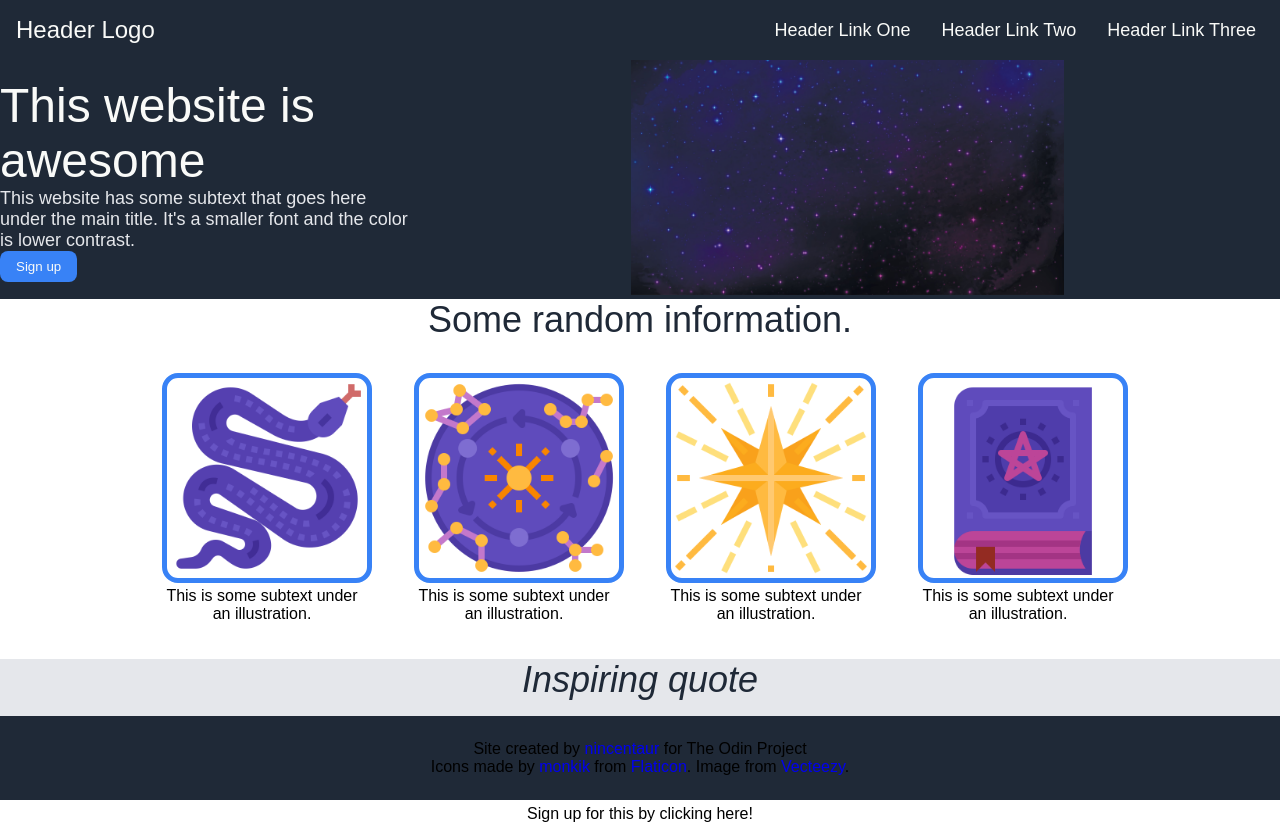
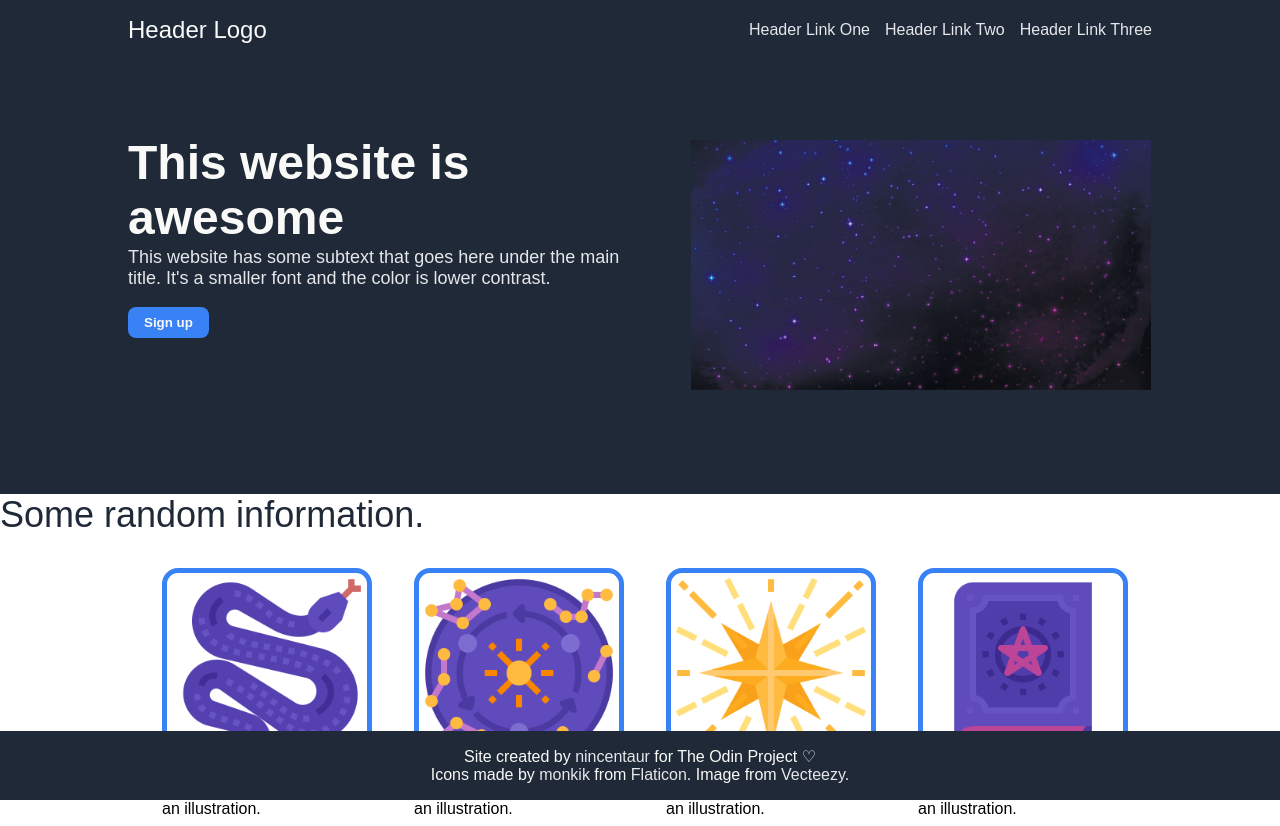
Before and after one commit to nincentaur/landing-page, a plain HTML site: page index.html in a window 1280 px wide. Shown: the top 826 px of the page. Drawn offline with Linux system fonts and the light colour scheme.

Commit message:
Focus on hero alignment and general page margins

```diff
--- a/index.html
+++ b/index.html
@@ -11,21 +11,21 @@
 
 <div class="header">
   <div class="logo">Header Logo</div>
-    <div class="right-links">
       <ul>
-        <li><a class="top-link" href="#">Header Link One</a></li>
-        <li><a class="top-link" href="#">Header Link Two</a></li>
-        <li><a class="top-link" href="#">Header Link Three</a></li>
+        <li><a href="#">Header Link One</a></li>
+        <li><a href="#">Header Link Two</a></li>
+        <li><a href="#">Header Link Three</a></li>
       </ul>
     </div>
 </div>
 
 <div class="hero">
   <div class="hero-left">
-    <div class="hero-main"> This website is awesome</div>
-    <div class="hero-secondary">This website has some subtext that goes here under the main title. It's a smaller font and the color is lower contrast.</div>
+    <h1 class="hero-main"> This website is awesome</h1>
+    <p class="hero-secondary">This website has some subtext that goes here under the main title. It's a smaller font and the color is lower contrast.</p>
     <button>Sign up</button>
   </div>
+
   <div class="hero-right">
     <img class="main-img" src="./images/main-img.jpg" alt="purple starry sky">
   </div>
@@ -63,7 +63,7 @@
 </div>
 
 <div class="footer">
-  <div>Site created by <a href="https://github.com/nincentaur">nincentaur</a> for The Odin Project</div>
+  <div>Site created by <a href="https://github.com/nincentaur">nincentaur</a> for The Odin Project ♡</div>
   <div>Icons made by <a href="https://www.flaticon.com/authors/monkik">monkik</a> from <a class="footer-link" href="https://www.flaticon.com/">Flaticon</a>. Image from <a href="https://www.vecteezy.com/free-vector/cosmos">Vecteezy</a>.</div>
 
 </body>
--- a/style.css
+++ b/style.css
@@ -1,23 +1,20 @@
-* {
+body {
   font-family: Arial, Helvetica, sans-serif;
-}
-
-body {
-  text-align: center;
   margin: 0;
-  padding: 0;
-  border: 0px;
 }
 
 .header, .hero, .footer {
   background-color: #1f2937;
+}
+
+.header {
   display: flex;
   justify-content: space-between;
   align-items: center;
-}
-
-.header, .footer {
-  padding: 16px;
+  padding-left: 10%;
+  padding-right: 10%;
+  padding-top: 16px;
+  padding-bottom: 16px;
 }
 
 .logo {
@@ -35,26 +32,40 @@ ul {
 
 a {
   text-decoration: none;
+  color: #e5e7eb;
 }
 
-a.top-link {
-  padding: 8px;
-  color: #F9FAF8;
+.hero {
+  display: flex;
+  padding-top: 80px;
+  padding-bottom: 100px;
+  padding-left: 10%;
+  padding-right: 10%;
+  gap: 5%;
+}
+
+.hero-left {
+  width: 50%;
+}
+
+.main-img {
+  background-size: cover;
+  background-position: center center;
+  height: 250px;
+  width: 100%;
 }
 
 .hero-main {
   font-size: 48px;
   font-weight: extra-bold;
   color: #F9FAF8;
+  margin-top: -5px;
+  margin-bottom: -16px;
 }
 
-.hero-secondary, .right-links {
+.hero-secondary {
   font-size: 18px;
   color: #e5e7eb;
-}
-
-.hero-left {
-  text-align: left;
 }
 
 button {
@@ -63,10 +74,11 @@ button {
   background-color: #3882F6;
   padding: 8px 16px;
   color: #F9FAF8;
+  font-weight: bold;
 }
 
-.main-img {
-  width: 50%;
+.first-butt {
+  text-align: left;
 }
 
 .info-header {
@@ -84,8 +96,7 @@ button {
 }
 
 img.infopic {
-  width: 200px;
-  height: 200px;
+  max-width: 200px;
   border: 5px solid #3882F6;
   border-radius: 16px;
 }
@@ -106,13 +117,15 @@ img.infopic {
 }
 
 .footer {
+  color: #F9FAF8;
   position: fixed;
   bottom: 0;
   left: 0;
   right: 0;
-  height: 52px;
+  height: auto;
   display: flex;
   flex-direction: column;
   align-items: center;
   justify-content: center;
+  padding: 16px;
 }
```
